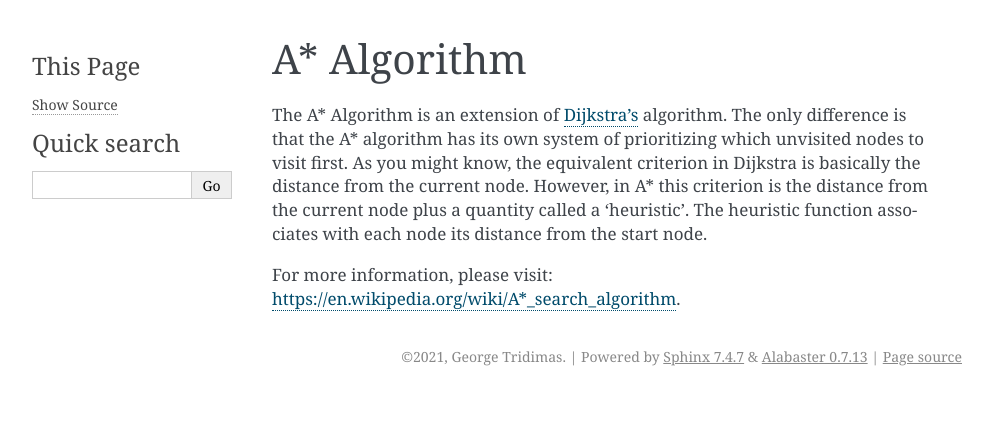
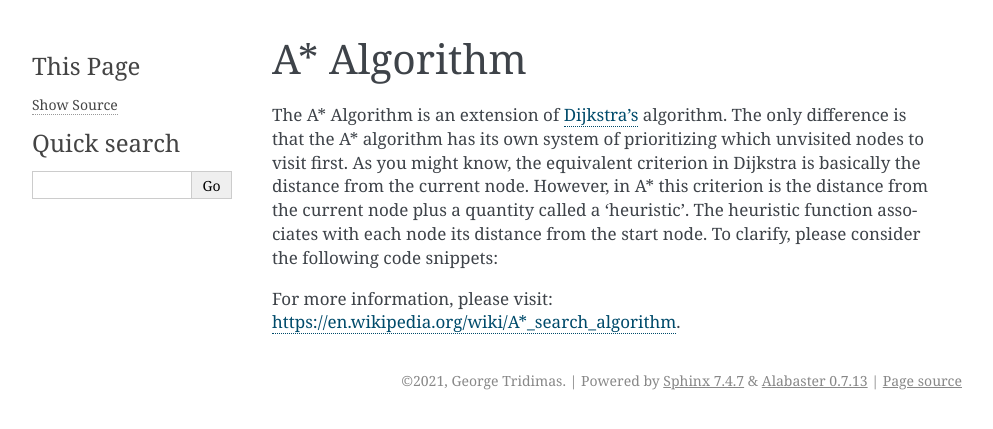
Before and after one commit to notgmt1337/CSPath, a Sphinx documentation site: the page built from docs/explanation/a_star.rst, in a window 1280 px wide. Shown: the top 429 px of the page, without its empty margins (148-1141 px from the left). Built offline with Sphinx 7.4.7, drawn with Linux system fonts in a browser that asks for light colours.

Commit message:
Update a_star.rst

```diff
--- a/docs/explanation/a_star.rst
+++ b/docs/explanation/a_star.rst
@@ -1,7 +1,9 @@
 A* Algorithm
 ============
 
-The A* Algorithm is an extension of `Dijkstra's`_ algorithm. The only difference is that the A* algorithm has its own system of prioritizing which unvisited nodes to visit first. As you might know, the equivalent criterion in Dijkstra is basically the distance from the current node. However, in A* this criterion is the distance from the current node plus a quantity called a 'heuristic'. The heuristic function associates with each node its distance from the start node.
+The A* Algorithm is an extension of `Dijkstra's`_ algorithm. The only difference is that the A* algorithm has its own system of prioritizing which unvisited nodes to visit first. As you might know, the equivalent criterion in Dijkstra is basically the distance from the current node. However, in A* this criterion is the distance from the current node plus a quantity called a 'heuristic'. The heuristic function associates with each node its distance from the start node. To clarify, please consider the following code snippets:
+
+
 
 
 For more information, please visit: https://en.wikipedia.org/wiki/A*_search_algorithm.
```
